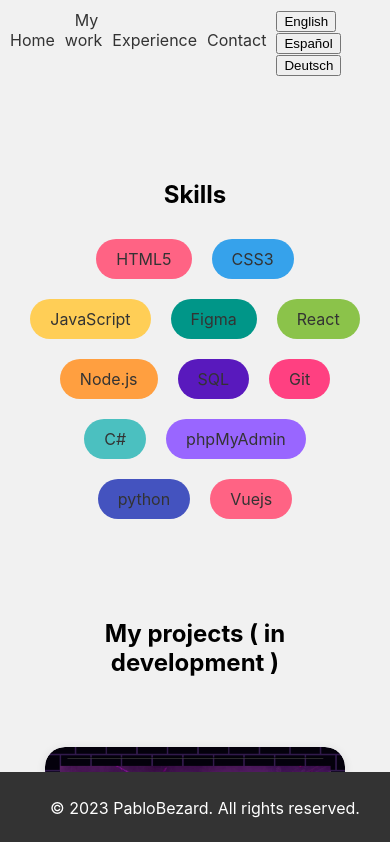
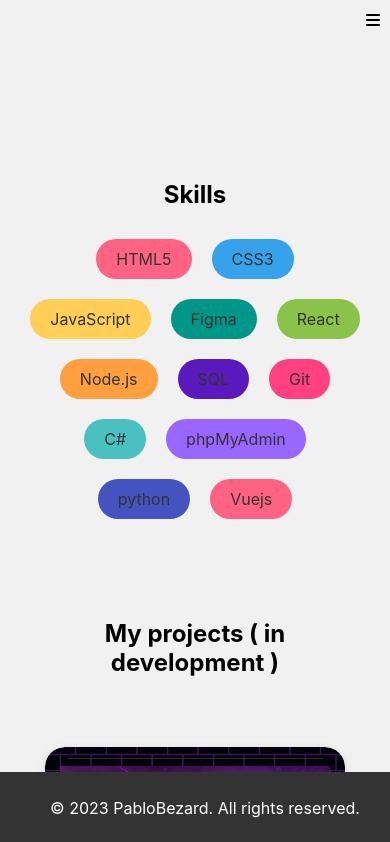
Before and after one commit to pablobezard/Portfolio, a React (Create React App) app: page /projects in a window 390 px wide. Shown: the top 842 px of the page. Built offline with nearby package versions, Linux system fonts and the light colour scheme.

Commit message:
hamburguesa

```diff
--- a/package.json
+++ b/package.json
@@ -5,6 +5,9 @@
   "homepage": "https://pablobezard.github.io/Portfolio/",
   "dependencies": {
     "@formspree/react": "^2.5.1",
+    "@fortawesome/fontawesome-svg-core": "^6.5.1",
+    "@fortawesome/free-solid-svg-icons": "^6.5.1",
+    "@fortawesome/react-fontawesome": "^0.2.0",
     "@testing-library/jest-dom": "^5.17.0",
     "@testing-library/react": "^13.4.0",
     "@testing-library/user-event": "^13.5.0",
@@ -13,6 +16,7 @@
     "react": "^18.2.0",
     "react-dom": "^18.2.0",
     "react-i18next": "^14.0.5",
+    "react-icons": "^5.0.1",
     "react-router-dom": "^6.16.0",
     "react-scripts": "^5.0.1",
     "web-vitals": "^2.1.4"
--- a/src/App.js
+++ b/src/App.js
@@ -1,27 +1,39 @@
-import React from 'react';
+import React, { useState } from 'react';
 import { BrowserRouter as Router, Routes, Route, Link, Navigate } from 'react-router-dom';
 import Home from './components/Home/Home';
 import Experience from './components/Experience/Experience';
 import Contact from './components/Contact/Contact';
 import MyWork from './components/MyWork/MyWork';
 import LanguageSelector from './components/LanguageSelector/LanguageSelector'; // Importa el componente LanguageSelector
+import { FontAwesomeIcon } from '@fortawesome/react-fontawesome';
+import { faBars } from '@fortawesome/free-solid-svg-icons'; // Importa el icono de hamburguesa
 import './index.css';
 
 const Navigation = () => {
+  const [showMenu, setShowMenu] = useState(false);
+
+  const toggleMenu = () => {
+    setShowMenu(!showMenu);
+  };
+
   return (
     <nav className="navbar">
-      <ul className="nav-links">
+      <label htmlFor="menu-toggle" className="menu-icon" onClick={toggleMenu}>
+        <FontAwesomeIcon icon={faBars} />
+      </label>
+      <input type="checkbox" id="menu-toggle" className="menu-toggle" checked={showMenu} />
+      <ul className={`nav-links ${showMenu ? 'open' : ''}`}>
         <li>
-          <Link to="/home" className="nav-link">Home</Link>
+          <Link to="/home" className="nav-link" onClick={() => setShowMenu(false)}>Home</Link>
         </li>
         <li>
-          <Link to="/projects" className="nav-link">My work</Link>
+          <Link to="/projects" className="nav-link" onClick={() => setShowMenu(false)}>My work</Link>
         </li>
         <li>
-          <Link to="/experience" className="nav-link">Experience</Link>
+          <Link to="/experience" className="nav-link" onClick={() => setShowMenu(false)}>Experience</Link>
         </li>
         <li>
-          <Link to="/contact" className="nav-link">Contact</Link>
+          <Link to="/contact" className="nav-link" onClick={() => setShowMenu(false)}>Contact</Link>
         </li>
         <li>
           <LanguageSelector />
--- a/src/index.css
+++ b/src/index.css
@@ -17,12 +17,21 @@ body {
   height: 70px; /* Ajusta la altura según tus necesidades */
 }
 
+.menu-toggle {
+  display: none; /* Oculta el checkbox */
+}
+
+.menu-icon {
+  display: none; /* Oculta el icono de hamburguesa en pantallas grandes */
+}
+
 .nav-links {
   list-style: none;
   display: flex;
   justify-content: space-around;
   margin: 0;
   padding: 0;
+  transition: transform 0.3s ease-in-out; /* Agrega una transición al menú */
 }
 
 .nav-link {
@@ -44,10 +53,10 @@ body {
   opacity: 0;
   transition: opacity 0.3s ease-in-out;
   pointer-events: none;
-  z-index: -1; /* Añade esta línea para que el sombreado esté detrás del texto */
+  z-index: -1;
   top: -10%;
   left: -10%;
-  box-shadow: 0 0 20px rgba(109, 34, 166, 0.5); /* Ajusta el tamaño y el color del sombreado */
+  box-shadow: 0 0 20px rgba(109, 34, 166, 0.5);
 }
 
 .nav-link:hover::before {
@@ -57,6 +66,10 @@ body {
 .nav-link:hover {
   color: #fff;
   font-size: 18px;
+}
+
+.menu-toggle:checked + .nav-links {
+  transform: translateY(0);
 }
 
 /* Estilos del footer */
@@ -70,3 +83,45 @@ body {
   padding: 10px;
   text-align: center;
 }
+
+@media (max-width: 768px) {
+  .menu-toggle {
+    display: none; /* Oculta el checkbox en pantallas pequeñas */
+    position: absolute;
+    top: 10px;
+    right: 10px;
+    z-index: 3; /* Asegura que esté encima del menú */
+  }
+
+  .menu-icon {
+    display: block; /* Muestra el icono de hamburguesa en pantallas pequeñas */
+    position: absolute;
+    top: 10px;
+    right: 10px;
+    cursor: pointer;
+  }
+
+  .nav-links {
+    display: none; /* Oculta los ítems del menú por defecto en pantallas pequeñas */
+    flex-direction: column;
+    justify-content: flex-start;
+    align-items: center;
+    position: absolute;
+    top: 70px;
+    right: 0;
+    background-color: #f1f1f1;
+    width: 100%;
+    padding: 10px 0;
+    transform: translateY(-100%);
+    transition: transform 0.3s ease-in-out;
+  }
+
+  .nav-links.open {
+    display: flex; /* Muestra los ítems del menú cuando se abre */
+    transform: translateY(0);
+  }
+
+  .nav-link {
+    margin: 10px 0;
+  }
+}
```
Also changed, not shown: 1 other file (tests, documents, lock files or other folders).
